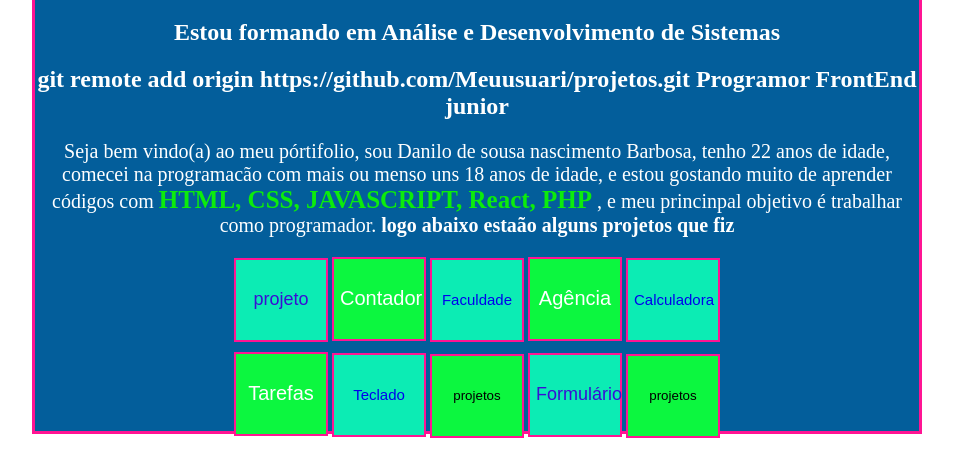
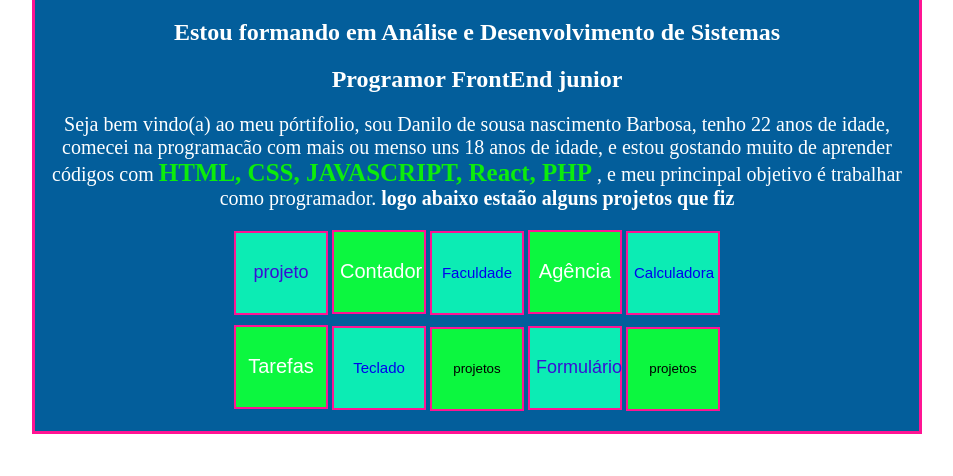
Before and after one commit to Meuusuari/projetos, a plain HTML site: page index.html in a window 1280 px wide. Shown: the part 200-676 px from the top of the page, without its empty margins (163-1116 px from the left). Drawn offline with Linux system fonts and the light colour scheme.

Commit message:
portifolio primeiro

```diff
--- a/index.html
+++ b/index.html
@@ -14,7 +14,7 @@
             Danilo Barbosa
         </h1>
         <h2>Estou formando em Análise e Desenvolvimento de Sistemas</h2>
-        <h2>git remote add origin https://github.com/Meuusuari/projetos.git
+        <h2>
             Programor FrontEnd junior
         </h2>
         <p>Seja bem vindo(a) ao meu pórtifolio, sou Danilo de sousa nascimento Barbosa,
```
